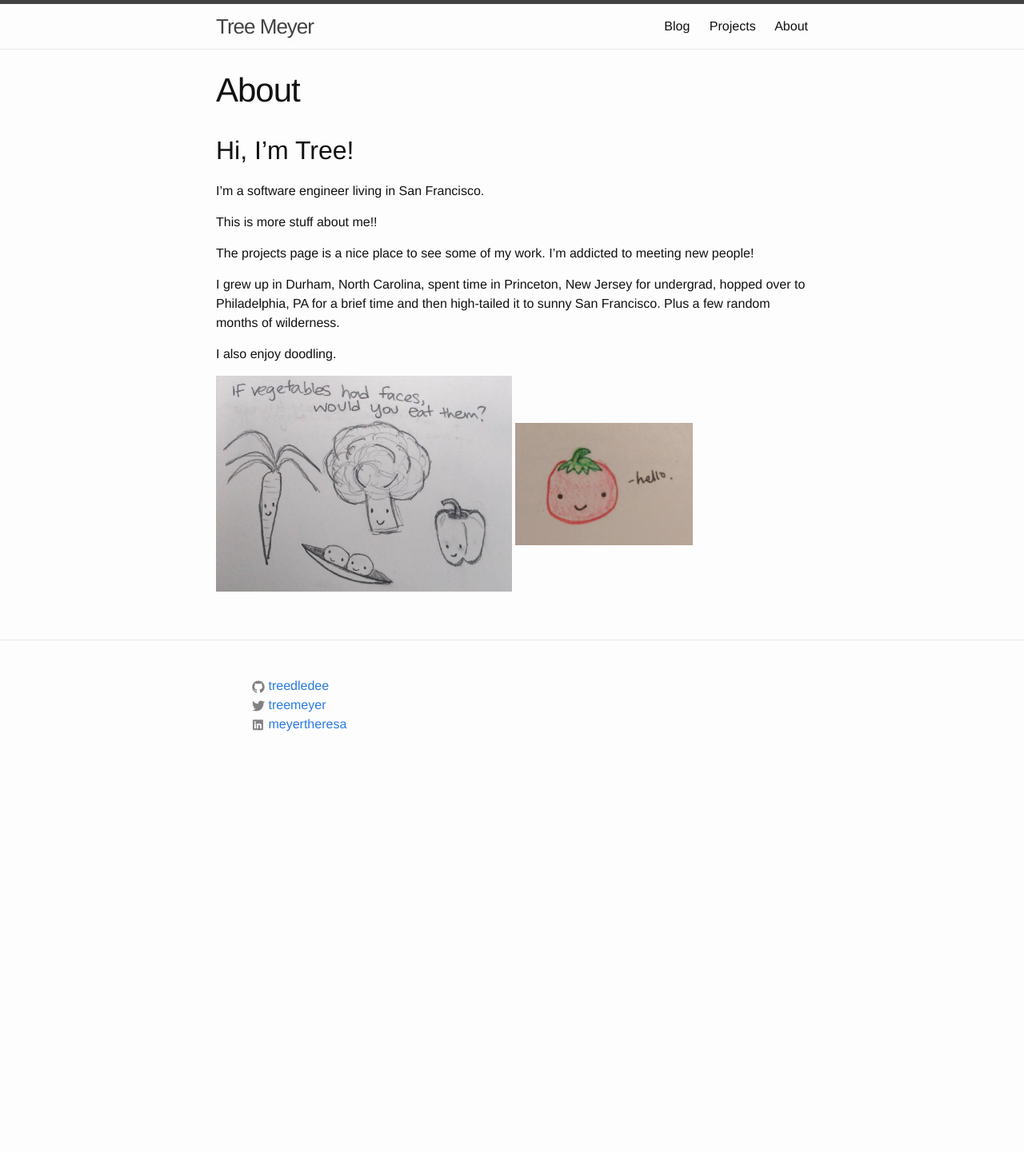
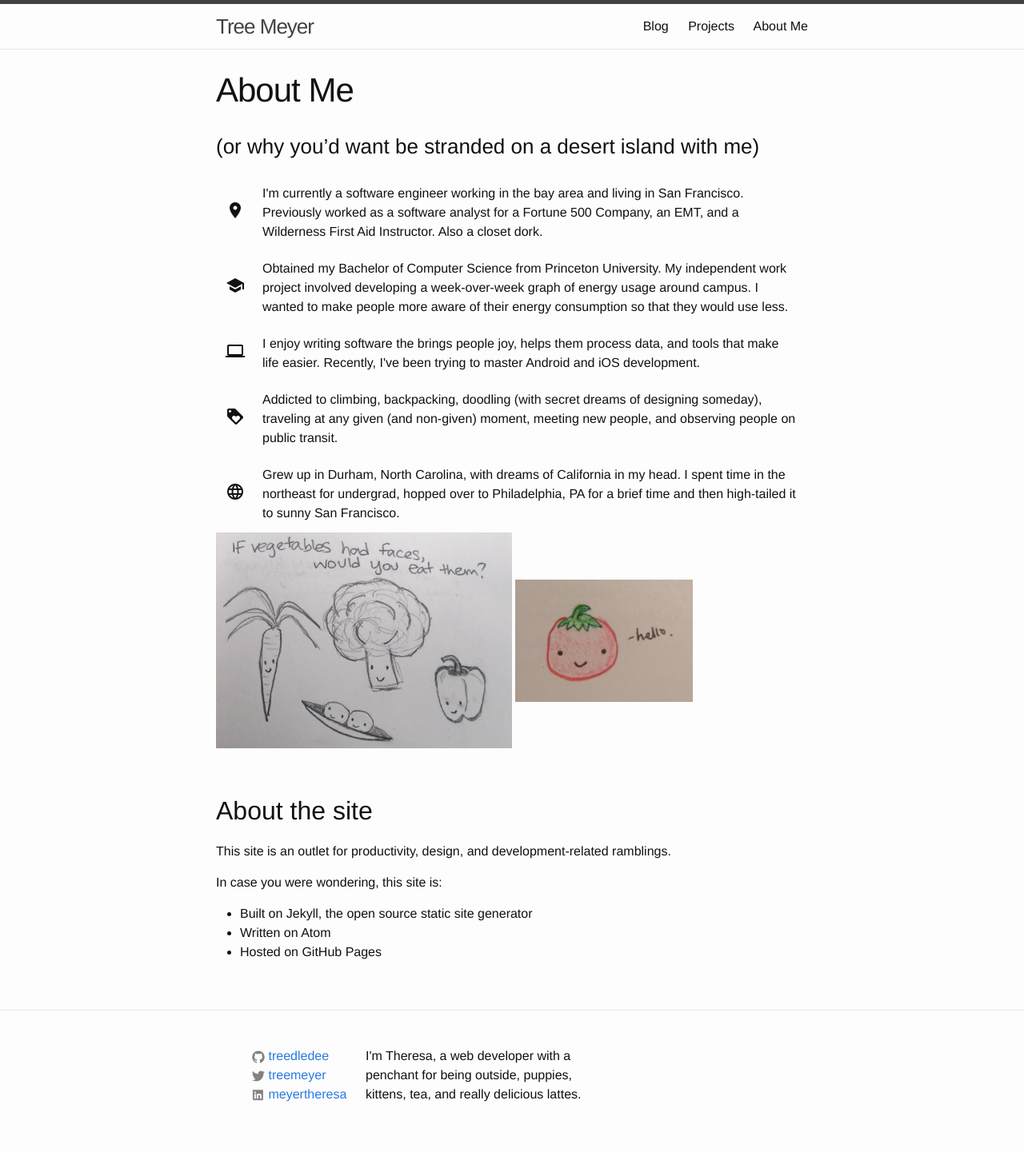
Before and after one commit to treedledee/treedledee.github.io, a Jekyll site: the page built from about.md, in a window 1280 px wide. Shown: the whole page at 80% size. Built offline with Jekyll 4.4.1, drawn with Linux system fonts in a browser that asks for light colours; before the commit the page ends 978 px from its top, so only the background shows below that.

Commit message:
fixed about page

```diff
--- a/_config.yml
+++ b/_config.yml
@@ -9,7 +9,8 @@
 title: Tree Meyer
 email:
 description: > # this means to ignore newlines until "baseurl:"
-
+  I'm Theresa, a web developer with a penchant for being outside,
+  puppies, kittens, tea, and really delicious lattes.
 baseurl: "" # the subpath of your site, e.g. /blog
 url: "http://treedledee.github.com" # the base hostname & protocol for your site
 twitter_username: treemeyer
--- a/_includes/head.html
+++ b/_includes/head.html
@@ -9,4 +9,6 @@
   <link rel="stylesheet" href="{{ "/css/main.css" | prepend: site.baseurl }}">
   <link rel="canonical" href="{{ page.url | replace:'index.html','' | prepend: site.baseurl | prepend: site.url }}">
   <link rel="alternate" type="application/rss+xml" title="{{ site.title }}" href="{{ "/feed.xml" | prepend: site.baseurl | prepend: site.url }}">
+  <link href="https://fonts.googleapis.com/icon?family=Material+Icons"
+      rel="stylesheet">
 </head>
--- a/about.md
+++ b/about.md
@@ -1,24 +1,63 @@
 ---
 layout: page
-title: About
+title: About Me
 permalink: /about/
 order: 3
 ---
 
-## Hi, I'm Tree!
+### (or why you'd want be stranded on a desert island with me)
 
-I'm a software engineer living in San Francisco.
+<table>
 
-This is more stuff about me!!
+<tr>
+<td><i class="material-icons">location_on</i></td>
+<td>I'm currently a software engineer working in the bay area and living in
+San Francisco. Previously worked as a software analyst for a Fortune 500
+Company, an EMT, and a Wilderness First Aid Instructor. Also a closet dork.</td>
+</tr>
 
-The projects page is a nice place to see some of my work.
-I'm addicted to meeting new people!
+<tr>
+<td><i class="material-icons">school</i></td>
+<td>Obtained my Bachelor of Computer Science from Princeton University.
+My independent work project involved developing a week-over-week graph
+of energy usage around campus. I wanted to make people more aware of
+their energy consumption so that they would use less.</td>
+</tr>
 
-I grew up in Durham, North Carolina, spent time in Princeton, New Jersey
-for undergrad, hopped over to Philadelphia, PA for a brief time and then
-high-tailed it to sunny San Francisco. Plus a few random months of wilderness.
+<tr>
+<td><i class="material-icons">computer</i></td>
+<td>I enjoy writing software the brings people joy, helps them process data, and
+tools that make life easier. Recently, I've been trying to master Android
+and iOS development.</td>
+</tr>
 
-I also enjoy doodling.
+<tr>
+<td><i class="material-icons">loyalty</i></td>
+<td>Addicted to climbing, backpacking, doodling (with secret dreams of designing someday),
+traveling at any given (and non-given) moment, meeting new people, and
+observing people on public transit.</td>
+</tr>
+
+<tr>
+<td><i class="material-icons">language</i></td>
+<td>Grew up in Durham, North Carolina, with dreams of California in my head.
+I spent time in the northeast for undergrad, hopped over to Philadelphia,
+PA for a brief time and then
+high-tailed it to sunny San Francisco.</td>
+</tr>
+
+</table>
 
 <img src="/img/vegetableface.jpg" style="height: auto; width: 50%;"/>
 <img src="/img/tomato.jpg" style="height: auto; width: 30%;"/>
+
+<br>
+
+## About the site
+This site is an outlet for productivity, design, and development-related ramblings.
+
+In case you were wondering, this site is:
+
+* Built on Jekyll, the open source static site generator
+* Written on Atom
+* Hosted on GitHub Pages
--- a/css/main.scss
+++ b/css/main.scss
@@ -43,6 +43,10 @@ $on-laptop:        800px;
     }
 }
 
+th, td {
+    padding: 10px;
+    text-align: left;
+}
 
 
 // Import partials from `sass_dir` (defaults to `_sass`)
```
Also changed, not shown: _drafts/finding-tool-works.md (added, +9 -0 lines), index.html (+17 -3 lines), projects.md (+0 -6 lines).
